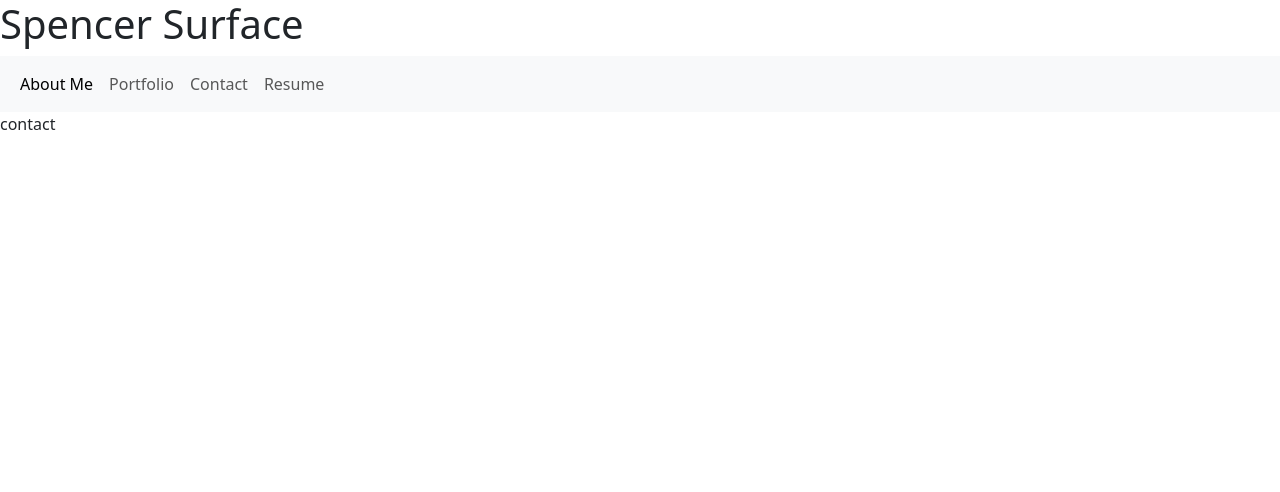
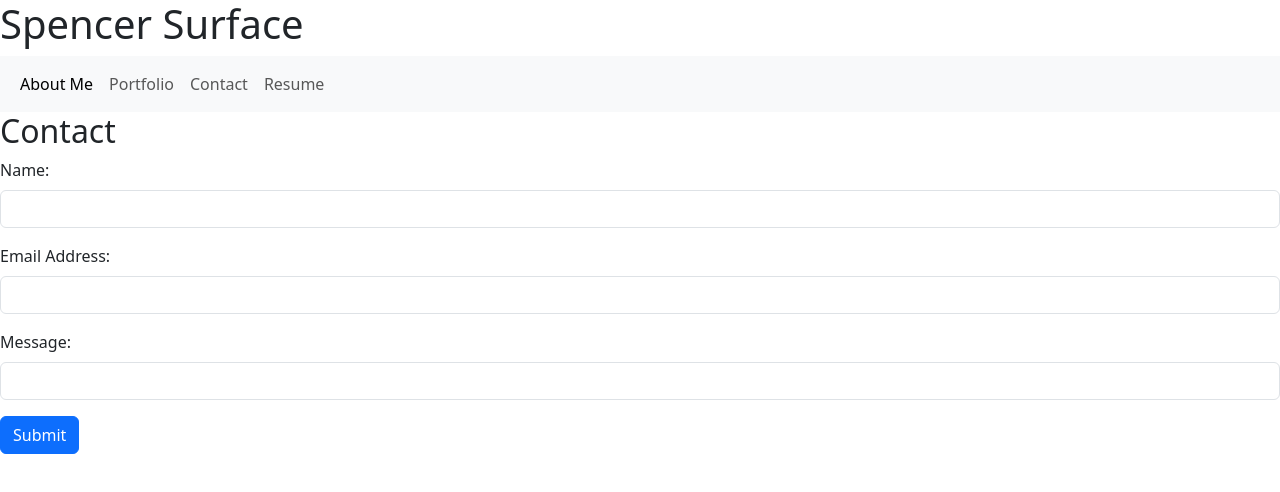
Before and after one commit to SpencerSurface/react-portfolio, a React (Vite) app: page /contact in a window 1280 px wide. Shown: the top 492 px of the page. Built offline with nearby package versions, Linux system fonts and the light colour scheme.

Commit message:
write Contact page

```diff
--- a/src/pages/ContactPage.jsx
+++ b/src/pages/ContactPage.jsx
@@ -1,6 +1,96 @@
+import { useState } from "react"
+import { validateEmail } from "../utils/helpers"
+
 export default function ContactPage() {
+    // Set state
+    const [name, setName] = useState("");
+    const [email, setEmail] = useState("");
+    const [message, setMessage] = useState("");
+    const [errorMessage, setErrorMessage] = useState(null);
+
+    // Handler for input change
+    const handleInputChange = (event) => {
+        const { target } = event;
+        const inputValue = target.value;
+        const inputName = target.name;
+
+        // Update the state as input is added
+        if (inputName === "Name") {
+            setName(inputValue);
+        } else if (inputName === "Email") {
+            setEmail(inputValue);
+        } else if (inputName === "Message") {
+            setMessage(inputValue);
+        }
+    }
+
+    // Handler for de-focusing on an input field
+    const handleBlur = (event) => {
+        const { target } = event;
+        const inputValue = target.value;
+        const inputName = target.name;
+
+        // If the input field is empty, show an error
+        if (inputValue === "") {
+            setErrorMessage(`${inputName} is required.`);
+            return;
+        }
+
+        // If the email field is invalid, show an error
+        if (inputName === "Email" && !validateEmail(inputValue)) {
+            setErrorMessage("Invalid email address.");
+            return;
+        }
+
+        // If everything's good, show no errors
+        setErrorMessage(null);
+    }
+
+    // Handler for form submit
+    const handleFormSubmit = (event) => {
+        event.preventDefault();
+
+        // If there's an error, show error message and return
+        if (name === "") {
+            setErrorMessage("Name is required.");
+            return;
+        } else if (email === "") {
+            setErrorMessage("Email is required.");
+            return;
+        } else if (message === "") {
+            setErrorMessage("Message is required.");
+            return;
+        } else if (!validateEmail(email)) {
+            setErrorMessage("Invalid email address.");
+            return;
+        }
+
+        // Else, clear input values and error message
+        setName("");
+        setEmail("");
+        setMessage("");
+        setErrorMessage(null);
+    }
+
     return (
-        // TODO: write contact page
-        <div>contact</div>
+        <>
+            <h2>Contact</h2>
+            <form onSubmit={handleFormSubmit}>
+                <div className="mb-3">
+                    <label htmlFor="nameInput" className="form-label">Name:</label>
+                    <input value={name} onChange={handleInputChange} onBlur={handleBlur} type="text" className="form-control" name="Name" id="nameInput" />
+                </div>
+                <div className="mb-3">
+                    <label htmlFor="emailInput" className="form-label">Email Address:</label>
+                    <input value={email} onChange={handleInputChange} onBlur={handleBlur} type="email" className="form-control" name="Email" id="emailInput" />
+                </div>
+                <div className="mb-3">
+                    <label htmlFor="messageInput" className="form-label" >Message:</label>
+                    <input value={message} onChange={handleInputChange} onBlur={handleBlur} type="text" className="form-control" name="Message" id="messageInput" />
+                </div>
+                {errorMessage && <div className="mb-3">{errorMessage}</div>}
+                <button type="submit" className="btn btn-primary">Submit</button>
+            </form>
+        </>
     )
 }
--- a/src/pages/PortfolioPage.jsx
+++ b/src/pages/PortfolioPage.jsx
@@ -9,6 +9,7 @@ import weatherDashboard from "../assets/weather-dashboard.png"
 export default function PortfolioPage() {
     return (
         <>
+            <h2>Portfolio</h2>
             <Project
                 imgSrc={lockedIn}
                 imgAlt="Screenshot of the Locked In betting site"
--- a/src/pages/ResumePage.jsx
+++ b/src/pages/ResumePage.jsx
@@ -3,7 +3,7 @@ import resume from "../assets/resume.pdf"
 export default function ResumePage() {
     return (
         <>
-            <h3>Resume</h3>
+            <h2>Resume</h2>
             <p>Download <a href={resume} download="spencer-surface-resume.pdf">my resume</a></p>
             <h3>Front-end Proficiencies</h3>
             <ul>
--- /dev/null
+++ b/src/utils/helpers.js
@@ -0,0 +1,5 @@
+export function validateEmail(email) {
+    // Provided by edX Boot Camps, LLC
+    const regEx = /^(([^<>()[\]\\.,;:\s@"]+(\.[^<>()[\]\\.,;:\s@"]+)*)|(".+"))@((\[[0-9]{1,3}\.[0-9]{1,3}\.[0-9]{1,3}\.[0-9]{1,3}\])|(([a-zA-Z\-0-9]+\.)+[a-zA-Z]{2,}))$/;
+    return regEx.test(String(email).toLowerCase());
+}
```
